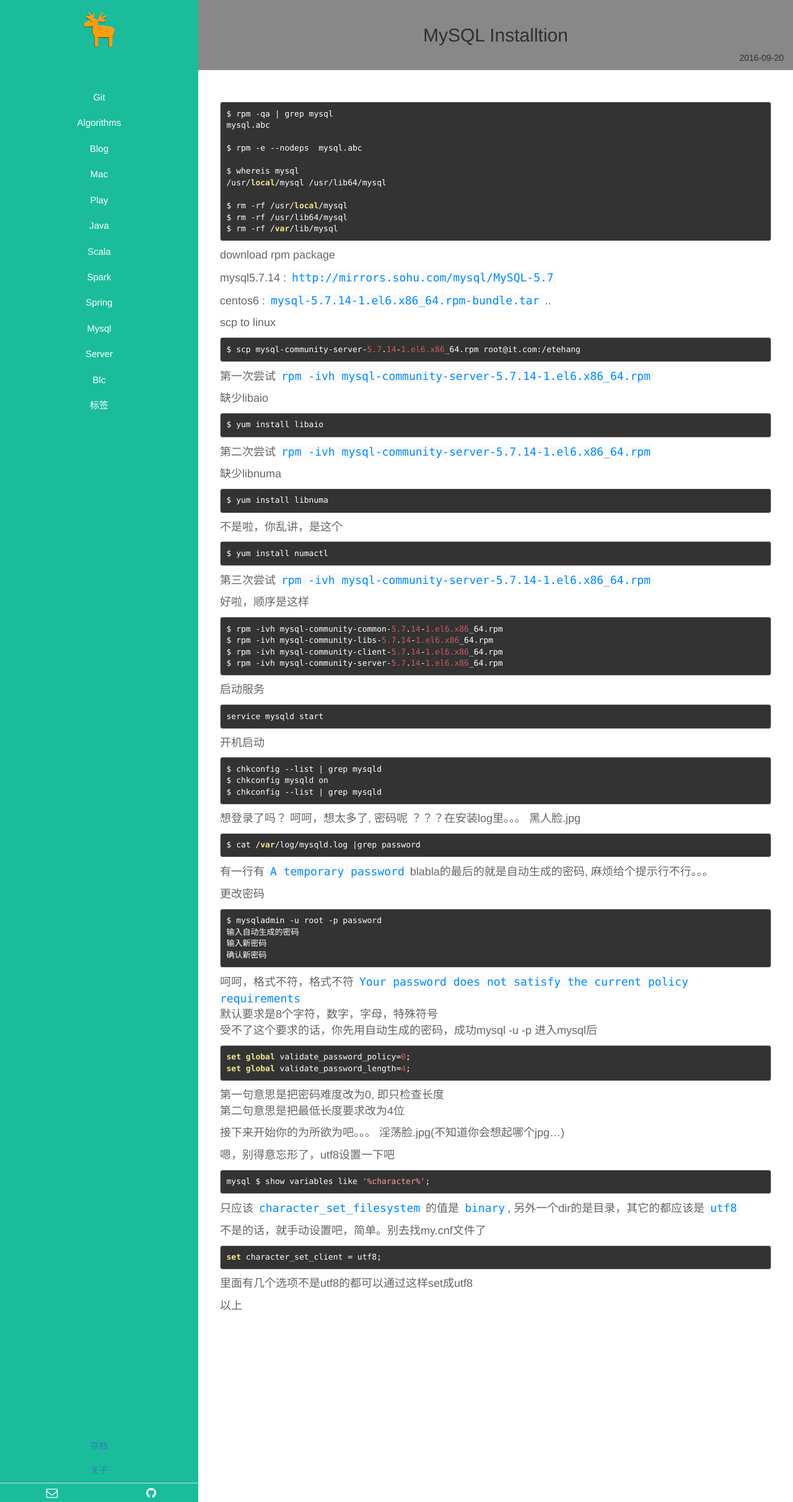
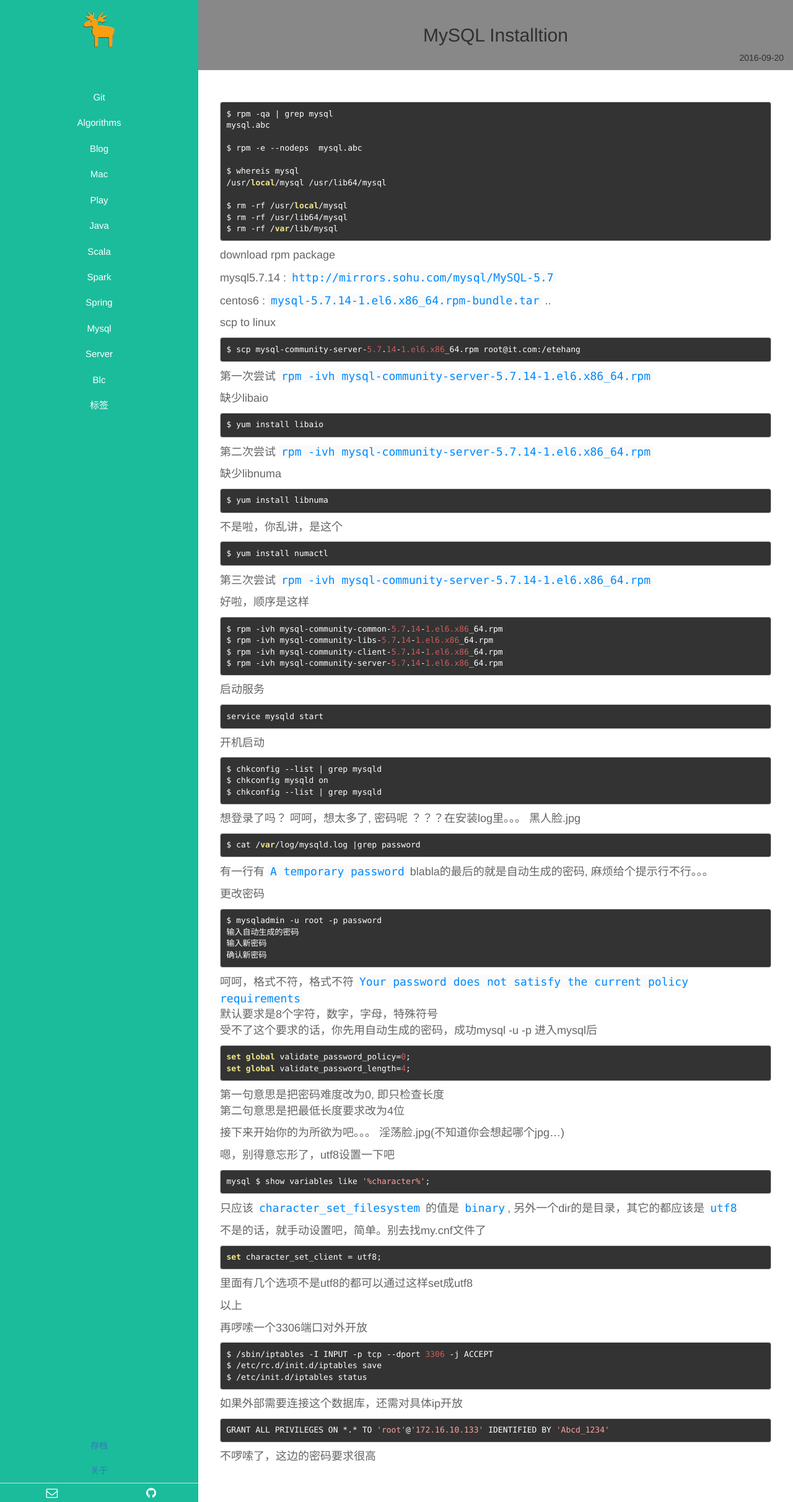
Before and after one commit to ichennan/ichennan.github.io, a Jekyll site: the page built from _posts/mysql/2016-09-20-Mysql-Installation.md, in a window 1280 px wide. Shown: the whole page at 62% size. Built offline with Jekyll 4.4.1, drawn with Linux system fonts in a browser that asks for light colours.

Commit message:
linuxmysql

````diff
--- a/_posts/mysql/2016-09-20-Mysql-Installation.md
+++ b/_posts/mysql/2016-09-20-Mysql-Installation.md
@@ -133,3 +133,19 @@
 里面有几个选项不是utf8的都可以通过这样set成utf8
 
 以上
+
+再啰嗦一个3306端口对外开放
+
+```
+$ /sbin/iptables -I INPUT -p tcp --dport 3306 -j ACCEPT
+$ /etc/rc.d/init.d/iptables save
+$ /etc/init.d/iptables status
+```
+
+如果外部需要连接这个数据库，还需对具体ip开放
+
+```
+GRANT ALL PRIVILEGES ON *.* TO 'root'@'172.16.10.133' IDENTIFIED BY 'Abcd_1234'
+```
+
+不啰嗦了，这边的密码要求很高
````
